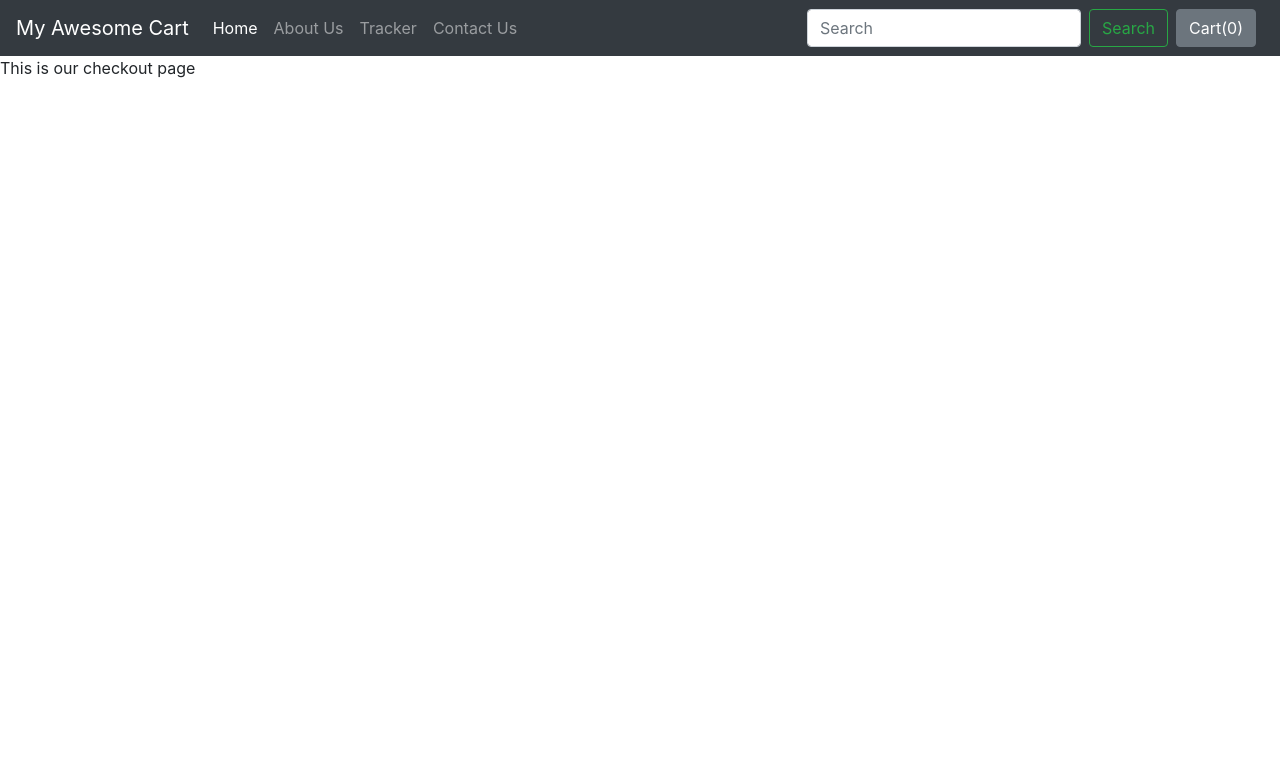
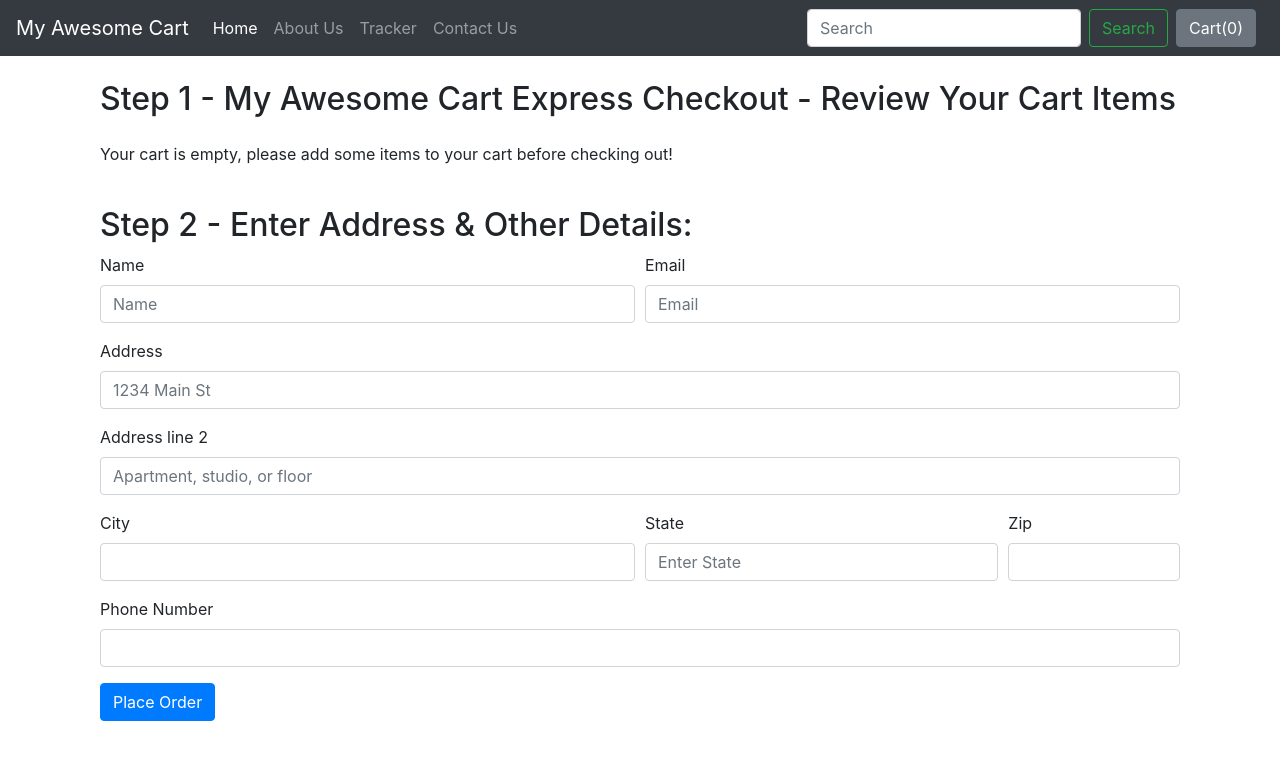
Before and after one commit to ankitkapoor8437/ECOM_WEBSITE, a Django app: page /shop/checkout/ in a window 1280 px wide. Shown: the top 760 px of the page. Run offline with Django 3.2, Linux system fonts and the light colour scheme; some libraries are stand-ins or nearby versions.

Commit message:
FOURTH(CHECKOUT PAGE)

```diff
--- a/shop/admin.py
+++ b/shop/admin.py
@@ -3,7 +3,10 @@ from django.contrib import admin
 # Register your models here.
 from .models import Product
 from .models import Contact
+from .models import Orders
 
 admin.site.register(Product)
 
 admin.site.register(Contact)
+
+admin.site.register(Orders)
--- a/shop/templates/shop/checkout.html
+++ b/shop/templates/shop/checkout.html
@@ -1,4 +1,90 @@
 {% extends 'shop/basic.html' %}
-
 {% block title%} Checkout - My Awesome Cart{% endblock %}
-{% block body %} This is our checkout page {% endblock %}
+{% block body %}
+<div class="container">
+    <div class="col my-4">
+        <h2>Step 1 - My Awesome Cart Express Checkout - Review Your Cart Items</h2>
+        <div class="my-4">
+            <ul class="list-group" id="items">
+            </ul>
+        </div>
+    </div>
+    <div class="col my-4">
+        <h2>Step 2 - Enter Address & Other Details:</h2>
+        <form method="post" action="/shop/checkout/">{% csrf_token %}
+            <input type="hidden" name="itemsJson" id="itemsJson">
+            <div class="form-row">
+                <div class="form-group col-md-6">
+                    <label for="inputname">Name</label>
+                    <input type="text" class="form-control" id="name" name="name" placeholder="Name">
+                </div>
+                <div class="form-group col-md-6">
+                    <label for="inputEmail4">Email</label>
+                    <input type="email" class="form-control" id="email" name="email" placeholder="Email">
+                </div>
+            </div>
+            <div class="form-group">
+                <label for="inputAddress">Address</label>
+                <input type="text" class="form-control" id="address1" name="address1" placeholder="1234 Main St">
+            </div>
+            <div class="form-group">
+                <label for="inputAddress2">Address line 2</label>
+                <input type="text" class="form-control" id="address2" name="address2" placeholder="Apartment, studio, or floor">
+            </div>
+            <div class="form-row">
+                <div class="form-group col-md-6">
+                    <label for="inputCity">City</label>
+                    <input type="text" class="form-control" id="city" name="city">
+                </div>
+                <div class="form-group col-md-4">
+                    <label for="inputState">State</label>
+                    <input type="text" class="form-control" id="state" name="state"  placeholder="Enter State">
+                </div>
+                <div class="form-group col-md-2">
+                    <label for="inputZip">Zip</label>
+                    <input type="text" class="form-control" id="zip_code" name="zip_code">
+                </div>
+            </div>
+            <div class="form-group">
+                <label for="inputZip">Phone Number</label>
+                <input type="tel" class="form-control" id="phone" name="phone">
+            </div>
+            <button type="submit" class="btn btn-primary">Place Order</button>
+        </form>
+    </div>
+</div>
+{% endblock %}
+{% block js %}
+<script>
+if (localStorage.getItem('cart') == null) {
+    var cart = {};
+} else {
+    cart = JSON.parse(localStorage.getItem('cart'));
+}
+console.log(cart);
+var sum = 0;
+if ($.isEmptyObject(cart)) {
+    //if object is empty
+    mystr = `<p>Your cart is empty, please add some items to your cart before checking out!</p>`
+    $('#items').append(mystr);
+} else {
+    for (item in cart) {
+        let name = cart[item][1];
+        let qty = cart[item][0];
+        sum = sum + qty;
+        mystr = `<li class="list-group-item d-flex justify-content-between align-items-center">
+                    ${name}
+                    <span class="badge badge-primary badge-pill">${qty}</span>
+                </li>`
+        $('#items').append(mystr);
+    }
+}
+document.getElementById('cart').innerHTML = sum;
+$('#itemsJson').val(JSON.stringify(cart));
+{% if thank %}
+alert('Thanks for ordering with us. Your order is is {{id}}. Use it to track your order using our order tracker');
+localStorage.clear();
+document.location = "/shop";
+{% endif %}
+</script>
+{% endblock %}
--- a/shop/views.py
+++ b/shop/views.py
@@ -1,5 +1,5 @@
 from django.shortcuts import render
-from .models import Product, Contact
+from .models import Product, Contact, Orders
 from math import ceil
 
 # Create your views here.
@@ -54,4 +54,19 @@ def productView(request, myid):
     return render(request, 'shop/prodView.html', {'product':product[0]})
 
 def checkout(request):
+    if request.method=="POST":
+        items_json= request.POST.get('itemsJson', '')
+        name=request.POST.get('name', '')
+        email=request.POST.get('email', '')
+        address=request.POST.get('address1', '') + " " + request.POST.get('address2', '')
+        city=request.POST.get('city', '')
+        state=request.POST.get('state', '')
+        zip_code=request.POST.get('zip_code', '')
+        phone=request.POST.get('phone', '')
+
+        order = Orders(items_json= items_json, name=name, email=email, address= address, city=city, state=state, zip_code=zip_code, phone=phone)
+        order.save()
+        thank=True
+        id=order.Order_id
+        return render(request, 'shop/checkout.html', {'thank':thank, 'id':id})
     return render(request, 'shop/checkout.html')
```
Also changed, not shown: shop/models.py (+14 -0 lines), shop/templates/shop/index.html (+44 -15 lines), db.sqlite3.
